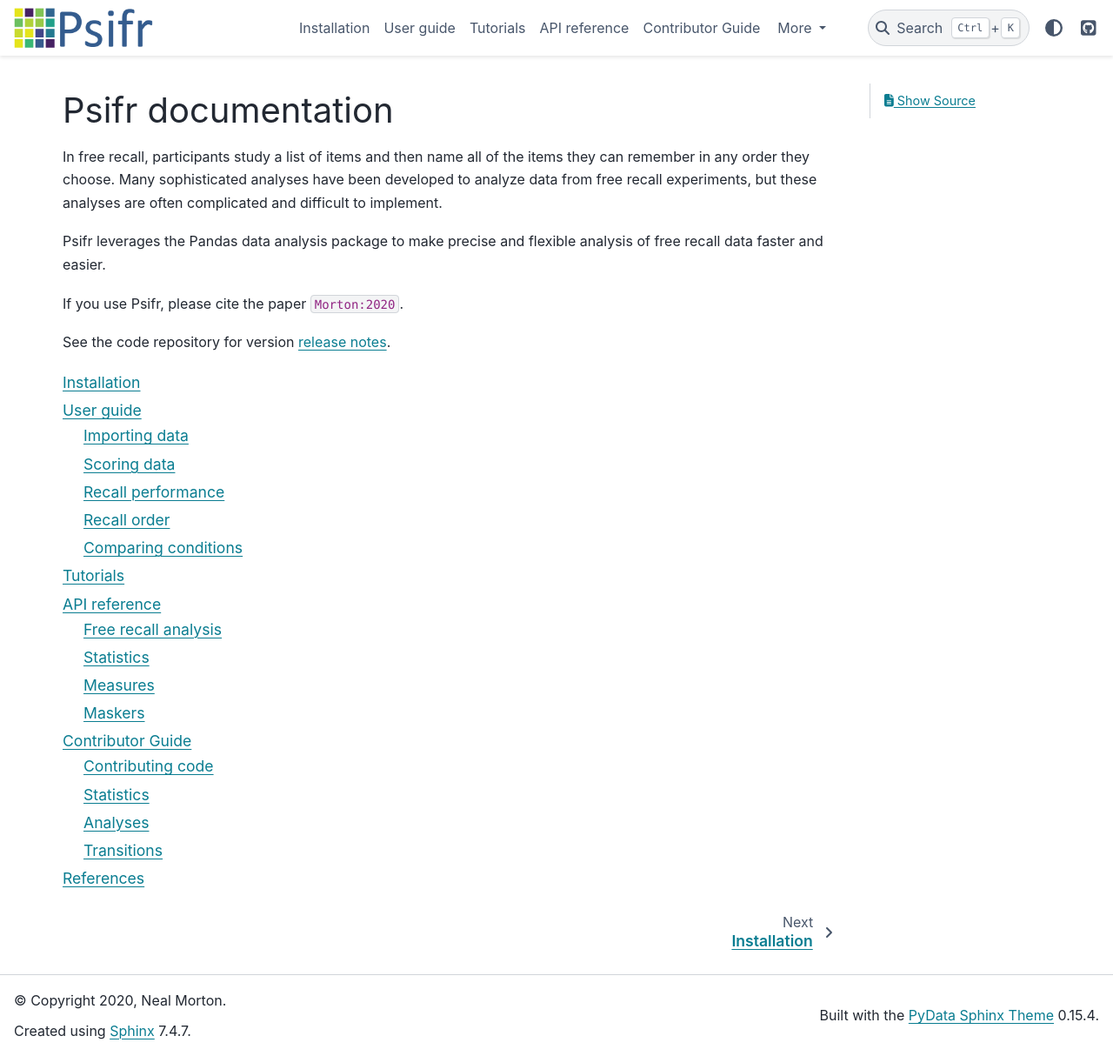
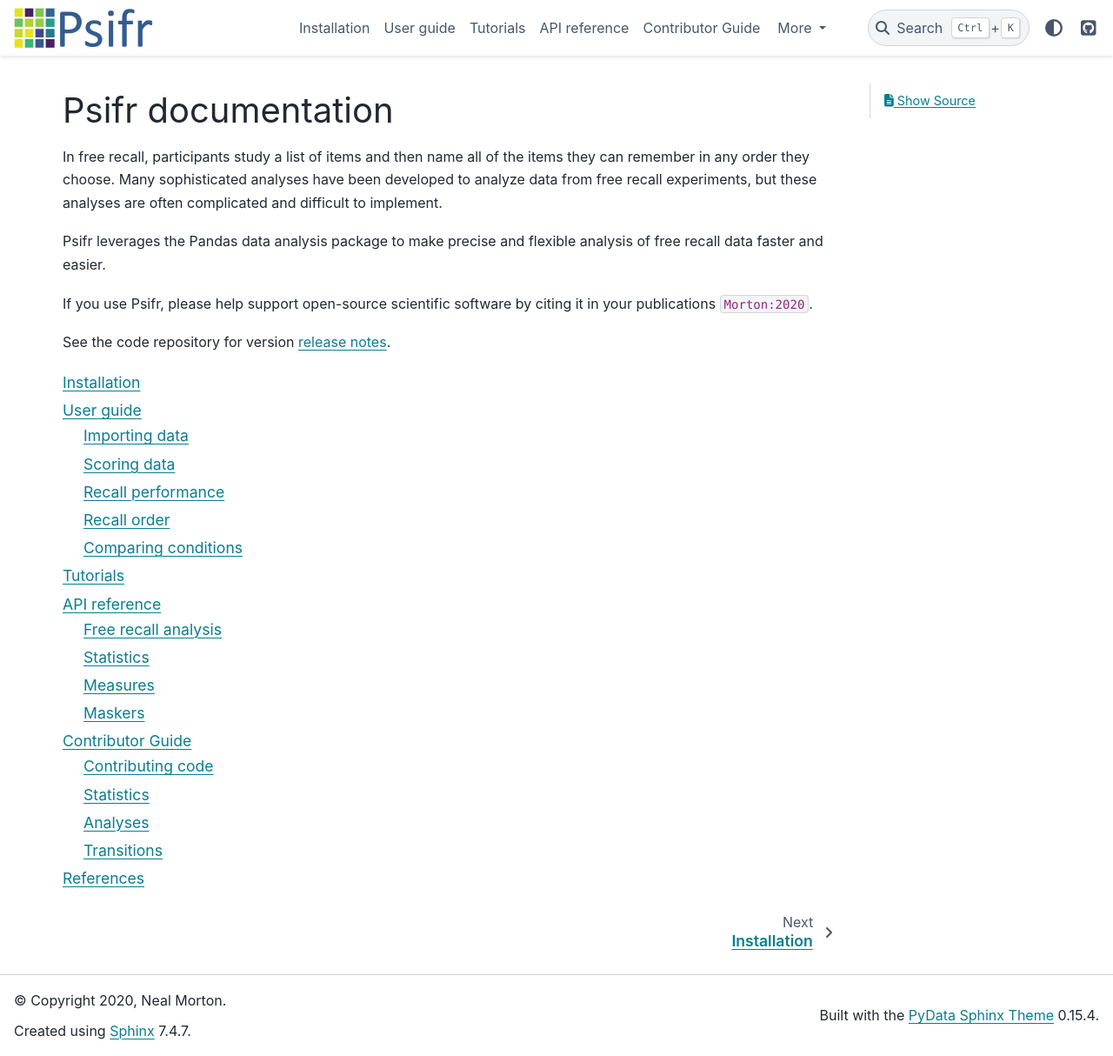
Before and after one commit to mortonne/psifr, a Sphinx documentation site: the page built from docs/index.rst, in a window 1280 px wide and 1214 px high. Shown: the whole window at 87% size. Built offline with Sphinx 7.4.7 and the PyData theme 0.15.4, drawn with Linux system fonts in a browser that asks for light colours; cross-references to code outside the pages are shown as plain code.

```diff
--- a/docs/index.rst
+++ b/docs/index.rst
@@ -14,7 +14,8 @@ analyses are often complicated and difficult to implement.
 Psifr leverages the Pandas data analysis package to make precise and flexible
 analysis of free recall data faster and easier.
 
-If you use Psifr, please cite the paper :cite:p:`Morton:2020`.
+If you use Psifr, please help support open-source
+scientific software by citing it in your publications :cite:p:`Morton:2020`.
 
 See the code repository for version `release notes`_.
 
```
Also changed, not shown: README.md (+8 -8 lines).
